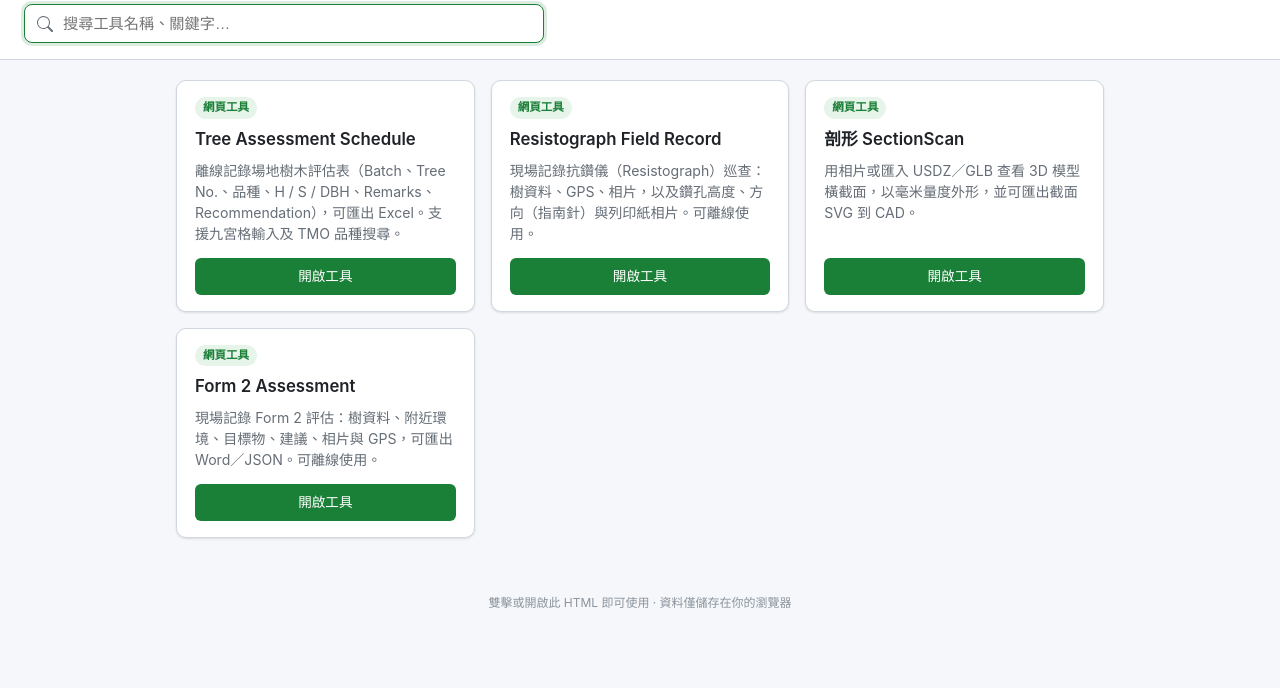
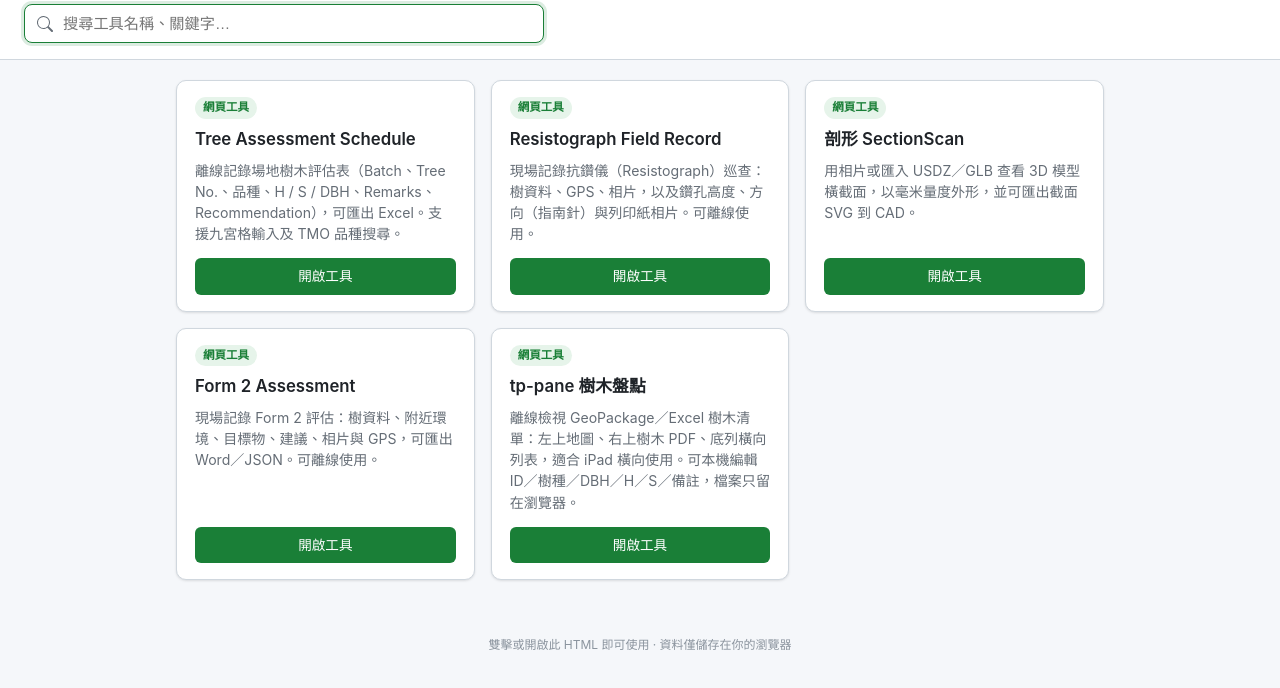
Before and after one commit to davychan188/tree-tools-davy, a plain HTML site: page index.html in a window 1280 px wide. Shown: the part 60-748 px from the top of the page. Drawn offline with Linux system fonts and the light colour scheme.

Commit message:
Add tp-pane to the Davy tree tools portal

```diff
--- a/index.html
+++ b/index.html
@@ -196,6 +196,14 @@ const tools = [
     desc: "現場記錄 Form 2 評估：樹資料、附近環境、目標物、建議、相片與 GPS，可匯出 Word／JSON。可離線使用。",
     url: "https://hugoleung04.github.io/form-2-assessment/",
     keywords: "form 2 assessment 評估 目標物 附近環境 word json gps 現場 離線"
+  },
+  {
+    id: "tp-pane",
+    name: "tp-pane 樹木盤點",
+    tag: "網頁工具",
+    desc: "離線檢視 GeoPackage／Excel 樹木清單：左上地圖、右上樹木 PDF、底列橫向列表，適合 iPad 橫向使用。可本機編輯 ID／樹種／DBH／H／S／備註，檔案只留在瀏覽器。",
+    url: "https://davychan188.github.io/tp-pane/",
+    keywords: "tp-pane 樹木盤點 gpkg geopackage excel 地圖 pdf 清單 ipad 離線 inventory"
   }
 ];
 
--- a/sw.js
+++ b/sw.js
@@ -1,4 +1,4 @@
-const CACHE = "tree-tools-davy-v1";
+const CACHE = "tree-tools-davy-v2";
 const ASSETS = [
   "./",
   "./index.html",
```
Also changed, not shown: 1 other file.
